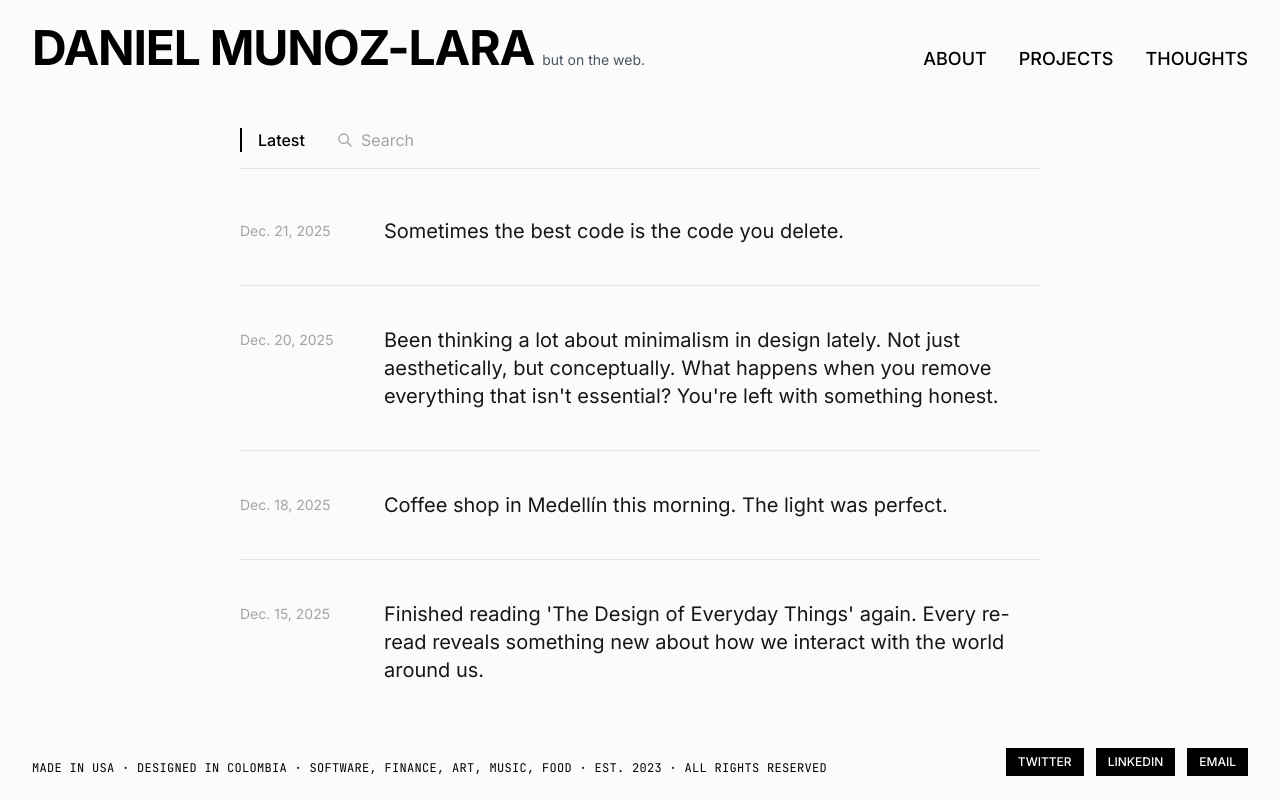
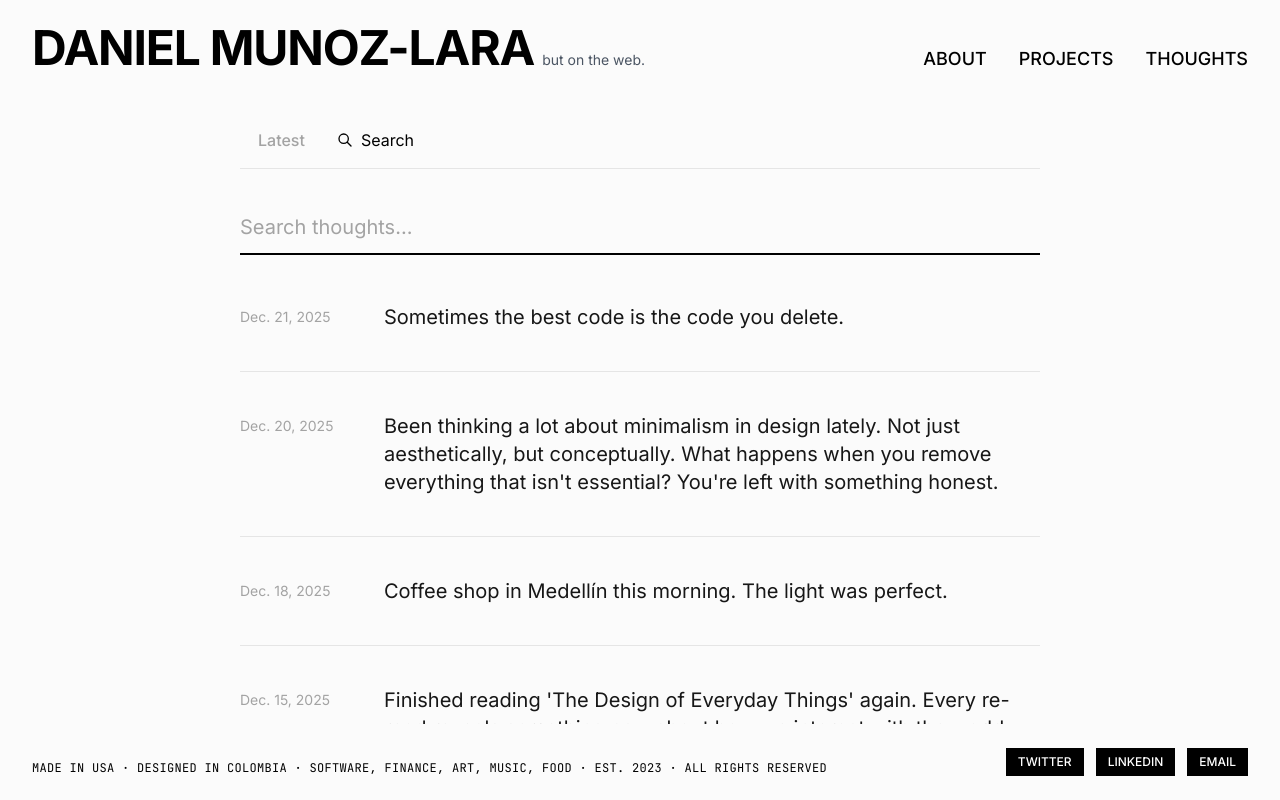
Before and after one commit to danielmnuoz/meonweb, a Next.js app: page /thoughts in a window 1280 px wide. Both pictures are taken after a click on the button "Search". Shown: the top 800 px of the page. Built offline with nearby package versions, Linux system fonts and the light colour scheme.

Commit message:
added search functionality

```diff
--- a/app/thoughts/page.tsx
+++ b/app/thoughts/page.tsx
@@ -1,9 +1,29 @@
+"use client";
+
+import { useState, useMemo } from "react";
 import Header from "../components/Header";
 import Footer from "../components/Footer";
 import { dummyThoughts } from "./data";
-import { formatDateShort } from "./utils";
+import { formatDate, formatDateShort } from "./utils";
+
+type Tab = "latest" | "search";
 
 export default function Thoughts() {
+  const [activeTab, setActiveTab] = useState<Tab>("latest");
+  const [searchQuery, setSearchQuery] = useState("");
+
+  const filteredThoughts = useMemo(() => {
+    if (activeTab === "latest" || !searchQuery.trim()) {
+      return dummyThoughts;
+    }
+    const query = searchQuery.toLowerCase();
+    return dummyThoughts.filter((thought) => {
+      const contentMatch = thought.content.toLowerCase().includes(query);
+      const dateMatch = formatDate(thought.created_at).toLowerCase().includes(query);
+      return contentMatch || dateMatch;
+    });
+  }, [activeTab, searchQuery]);
+
   return (
     <div className="min-h-screen flex flex-col">
       <Header />
@@ -12,10 +32,24 @@ export default function Thoughts() {
         <div className="max-w-[800px] mx-auto">
           {/* Tabs */}
           <div className="flex items-center gap-8 mb-8 border-b border-neutral-200 pb-4">
-            <button className="flex items-center gap-2 border-l-2 border-black pl-4 font-medium">
+            <button
+              onClick={() => setActiveTab("latest")}
+              className={`flex items-center gap-2 pl-4 font-medium transition-colors ${
+                activeTab === "latest"
+                  ? "border-l-2 border-black text-black"
+                  : "border-l-2 border-transparent text-neutral-400 hover:text-neutral-600"
+              }`}
+            >
               Latest
             </button>
-            <button className="flex items-center gap-2 text-neutral-400 hover:text-neutral-600 transition-colors">
+            <button
+              onClick={() => setActiveTab("search")}
+              className={`flex items-center gap-2 transition-colors ${
+                activeTab === "search"
+                  ? "text-black"
+                  : "text-neutral-400 hover:text-neutral-600"
+              }`}
+            >
               <svg
                 className="w-4 h-4"
                 fill="none"
@@ -33,9 +67,31 @@ export default function Thoughts() {
             </button>
           </div>
 
+          {/* Search input */}
+          {activeTab === "search" && (
+            <div className="mb-8">
+              <input
+                type="text"
+                value={searchQuery}
+                onChange={(e) => setSearchQuery(e.target.value)}
+                placeholder="Search thoughts..."
+                autoFocus
+                className="w-full px-0 py-3 text-xl border-b-2 border-black bg-transparent placeholder:text-neutral-400 focus:outline-none"
+              />
+              {searchQuery.trim() && (
+                <p className="mt-3 text-sm text-neutral-500">
+                  {filteredThoughts.length === 0
+                    ? "No results found"
+                    : `${filteredThoughts.length} result${filteredThoughts.length === 1 ? "" : "s"}`}
+                </p>
+              )}
+            </div>
+          )}
+
           {/* Thoughts feed */}
+          {filteredThoughts.length > 0 ? (
             <div className="divide-y divide-neutral-200">
-            {dummyThoughts.map((thought) => (
+              {filteredThoughts.map((thought) => (
                 <article
                   key={thought.id}
                   className="flex gap-8 py-10 first:pt-4"
@@ -54,6 +110,16 @@ export default function Thoughts() {
                 </article>
               ))}
             </div>
+          ) : (
+            activeTab === "search" &&
+            searchQuery.trim() && (
+              <div className="py-16 text-center">
+                <p className="text-neutral-400 text-lg">
+                  No thoughts match your search.
+                </p>
+              </div>
+            )
+          )}
         </div>
       </main>
 
```
Lines whose indentation alone changed are shown as unchanged.
